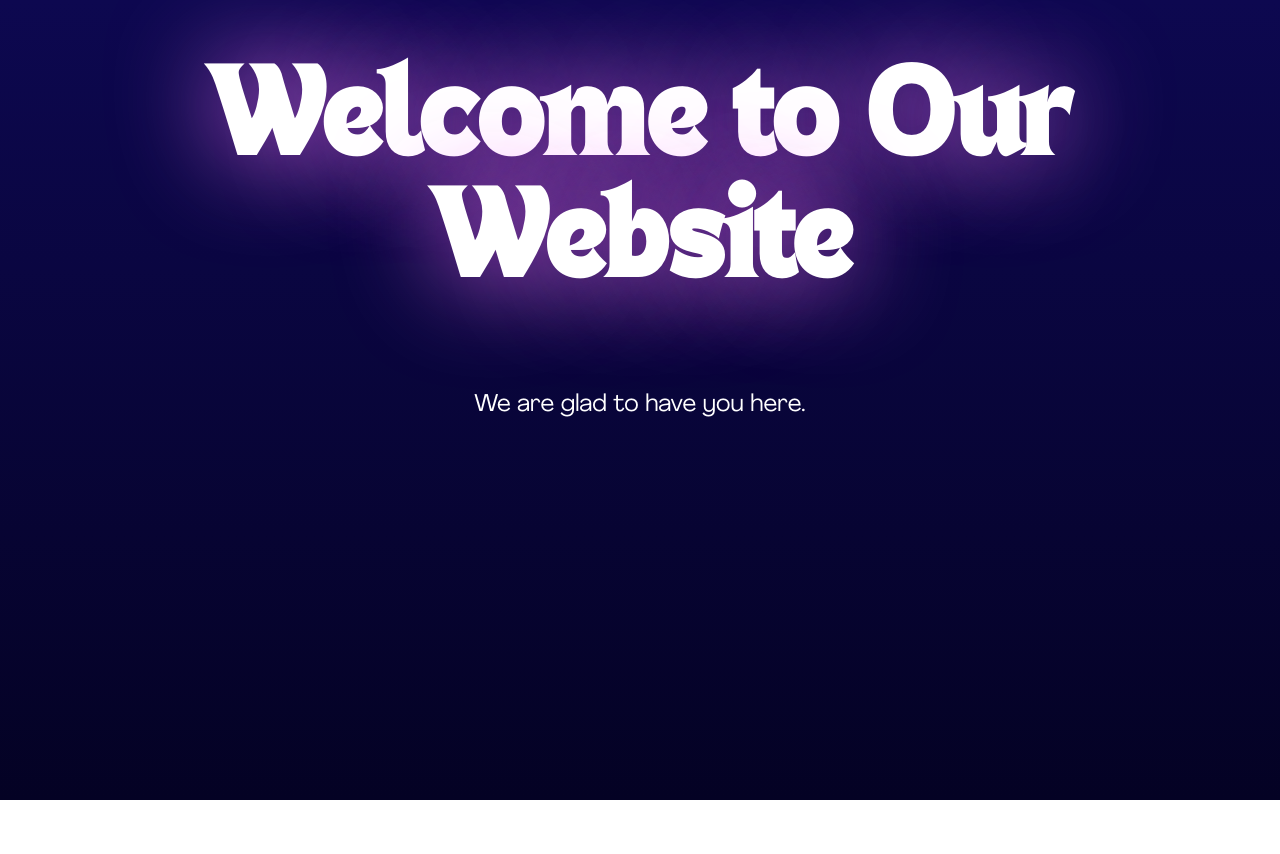
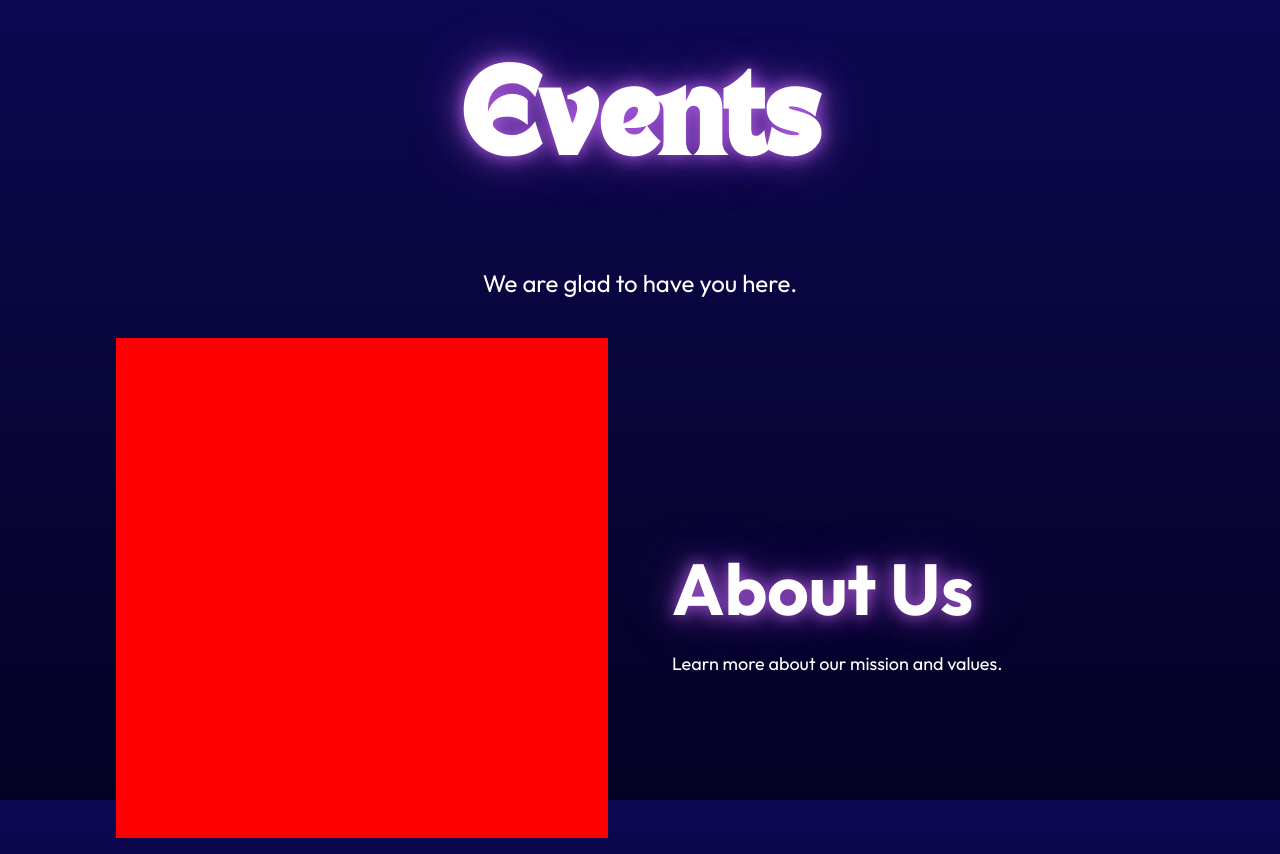
Before and after one commit to aws-ust/aws-recruitment, a Next.js app: page / in a window 1280 px wide. Before the commit the page ends 800 px from the top, so only its background shows below. Built offline with nearby package versions, Linux system fonts and the light colour scheme.

Commit message:
feat: created aside component

```diff
--- a/src/app/globals.scss
+++ b/src/app/globals.scss
@@ -7,10 +7,3 @@ body {
 h1 {
   font-family: var(--font-heading);
 }
-
-@mixin glowing-text {
-  -webkit-box-shadow: 0px 0px 105px 45px rgba(206, 107, 255, 0.9);
-  -moz-box-shadow: 0px 0px 105px 45px rgba(206, 107, 255, 0.9);
-  box-shadow: 0px 0px 105px 45px rgba(206, 107, 255, 0.9);
-  color: var(--white);
-}
--- a/src/app/layout.tsx
+++ b/src/app/layout.tsx
@@ -1,9 +1,10 @@
 import type { Metadata } from "next";
 import "./globals.scss";
+import { Outfit } from "next/font/google";
 import localFont from "next/font/local";
 
-const agrandir = localFont({
-  src: "../../public/fonts/Agrandir-Regular.otf",
+const outfit = Outfit({
+  subsets: ["latin"],
   variable: "--font-body",
 });
 
@@ -24,7 +25,7 @@ export default function RootLayout({
 }>) {
   return (
     <html lang="en">
-      <body className={`${agrandir.variable} ${tanHeadline.variable}`}>
+      <body className={`${outfit.variable} ${tanHeadline.variable}`}>
         {children}
       </body>
     </html>
--- a/src/app/page.module.scss
+++ b/src/app/page.module.scss
@@ -10,3 +10,8 @@ body {
   height: 100vh;
   background: linear-gradient(180deg, var(--purple-600), var(--purple-900));
 }
+
+.asideContent {
+  height: 500px;
+  background-color: red;
+}
--- a/src/app/page.tsx
+++ b/src/app/page.tsx
@@ -1,12 +1,16 @@
 import styles from "./page.module.scss";
 import { SectionHeader } from "@/components/section_header";
+import { Aside } from "@/components/aside";
 export default function Home() {
   return (
     <div className={styles.body}>
-      <SectionHeader
-        title="Welcome to Our Website"
-        subtitle="We are glad to have you here."
-      />
+      <SectionHeader title="Events" subtitle="We are glad to have you here." />
+      <Aside
+        title="About Us"
+        description="Learn more about our mission and values."
+      >
+        <div className={styles.asideContent}></div>
+      </Aside>
     </div>
   );
 }
--- /dev/null
+++ b/src/components/_mixins.scss
@@ -0,0 +1,5 @@
+@mixin text-glow {
+  text-shadow: 0 0 16px rgba(206, 107, 255, 0.7),
+    0 0 32px rgba(206, 107, 255, 0.5), 0 0 64px rgba(206, 107, 255, 0.3);
+  color: var(--white);
+}
--- /dev/null
+++ b/src/components/aside.module.scss
@@ -0,0 +1,40 @@
+@use "_mixins.scss";
+
+.aside {
+  display: flex;
+  align-items: center;
+  justify-content: space-between;
+  gap: 2rem;
+  color: var(--white);
+}
+
+.text {
+  flex: 1;
+  padding: 1rem;
+}
+
+.content {
+  flex: 1;
+  padding: 1rem;
+}
+
+.title {
+  font-size: 72px;
+  margin-bottom: 1rem;
+  @include mixins.text-glow;
+}
+
+.description {
+  font-size: 18px;
+}
+
+@media (max-width: 900px) {
+  .aside {
+    flex-direction: column !important;
+    gap: 1rem;
+  }
+  .text,
+  .content {
+    padding: 0.5rem;
+  }
+}
--- /dev/null
+++ b/src/components/aside.tsx
@@ -0,0 +1,29 @@
+import React from "react";
+import styles from "./aside.module.scss";
+
+interface AsideProps {
+  title: string;
+  description: string;
+  isTextLeft?: boolean;
+  children: React.ReactNode;
+}
+
+export const Aside: React.FC<AsideProps> = ({
+  title,
+  description,
+  isTextLeft = false,
+  children,
+}) => {
+  return (
+    <div
+      className={styles.aside}
+      style={{ flexDirection: isTextLeft ? "row-reverse" : "row" }}
+    >
+      <div className={styles.content}>{children}</div>
+      <div className={styles.text}>
+        <h2 className={styles.title}>{title}</h2>
+        <p className={styles.description}>{description}</p>
+      </div>
+    </div>
+  );
+};
--- a/src/components/section_header.module.scss
+++ b/src/components/section_header.module.scss
@@ -1,3 +1,5 @@
+@use "./mixins";
+
 .container {
   display: flex;
   flex-direction: column;
@@ -6,8 +8,7 @@
 }
 .header {
   font-size: 91px;
-  text-shadow: rgba(245, 119, 252, 0.9) 0px 0px 101px;
-  color: var(--white);
+  @include mixins.text-glow;
 }
 
 @media (max-width: 1024px) {
```
Also changed, not shown: public/arrow.png (added).
